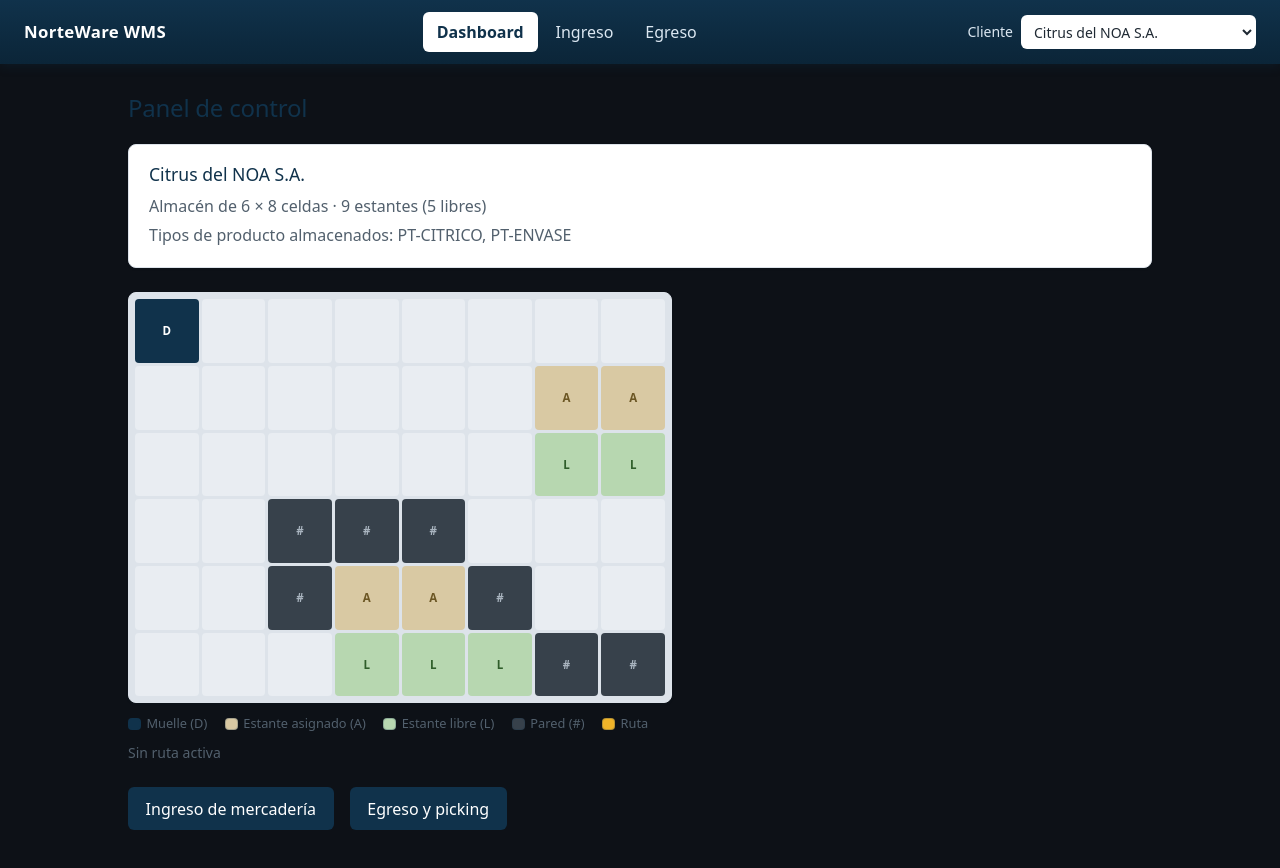
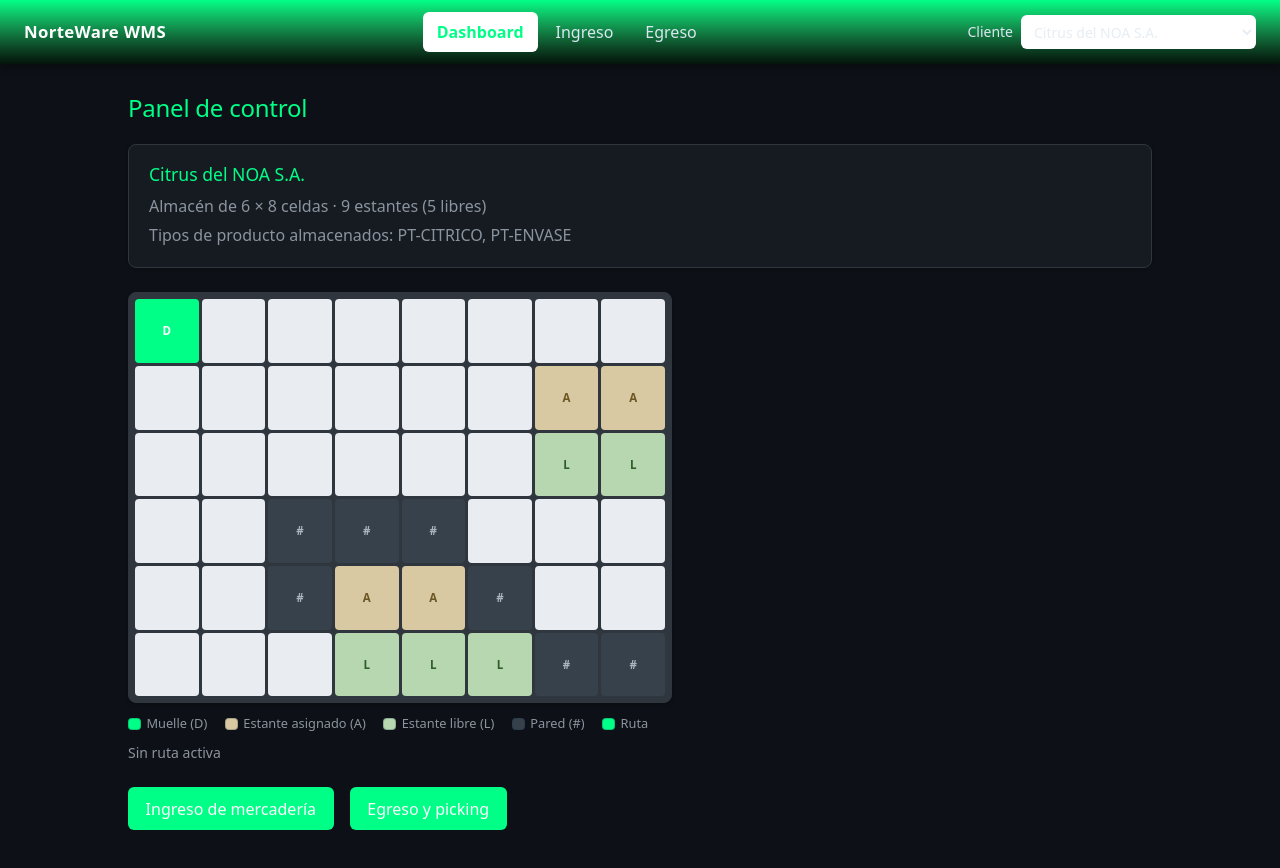
Before and after one commit to Aguss2403/norteware-wms, a React (Vite) app: page / in a window 1280 px wide. Built offline with nearby package versions, Linux system fonts and the light colour scheme.

Commit message:
style(css): remap theme tokens to dark palette

```diff
--- a/src/index.css
+++ b/src/index.css
@@ -1,11 +1,11 @@
 @import "tailwindcss";
 
 @theme {
-  --color-brand: #10324b; --color-brand-dark: #0b2538; --color-brand-soft: #174a6e;
-  --color-brand-accent: #f0b429; --color-bg: #eef1f5; --color-surface: #fff;
-  --color-border: #dde3ea; --color-text: #1f2933; --color-text-muted: #52606d;
+  --color-brand: #00ff87; --color-brand-dark: #04140a; --color-brand-soft: #00c96b;
+  --color-brand-accent: #00ff87; --color-bg: #0d1117; --color-surface: #161b22;
+  --color-border: #30363d; --color-text: #e6edf3; --color-text-muted: #8b949e;
   --font-sans: system-ui, -apple-system, 'Segoe UI', Roboto, 'Helvetica Neue', Arial, sans-serif;
-  --shadow-nav: 0 2px 10px rgb(16 50 75 / 0.28); --shadow-card: 0 1px 3px rgb(16 50 75 / 0.08);
+  --shadow-nav: 0 2px 10px rgb(0 0 0 / 0.45); --shadow-card: 0 1px 3px rgb(0 0 0 / 0.4);
   --animate-cell-reveal: cellReveal 0.4s ease-out both;
 
   @keyframes cellReveal {
@@ -14,7 +14,7 @@
   }
 }
 
-:root { color-scheme: light; }
+:root { color-scheme: dark; }
 
 @layer base {
   body {
```
